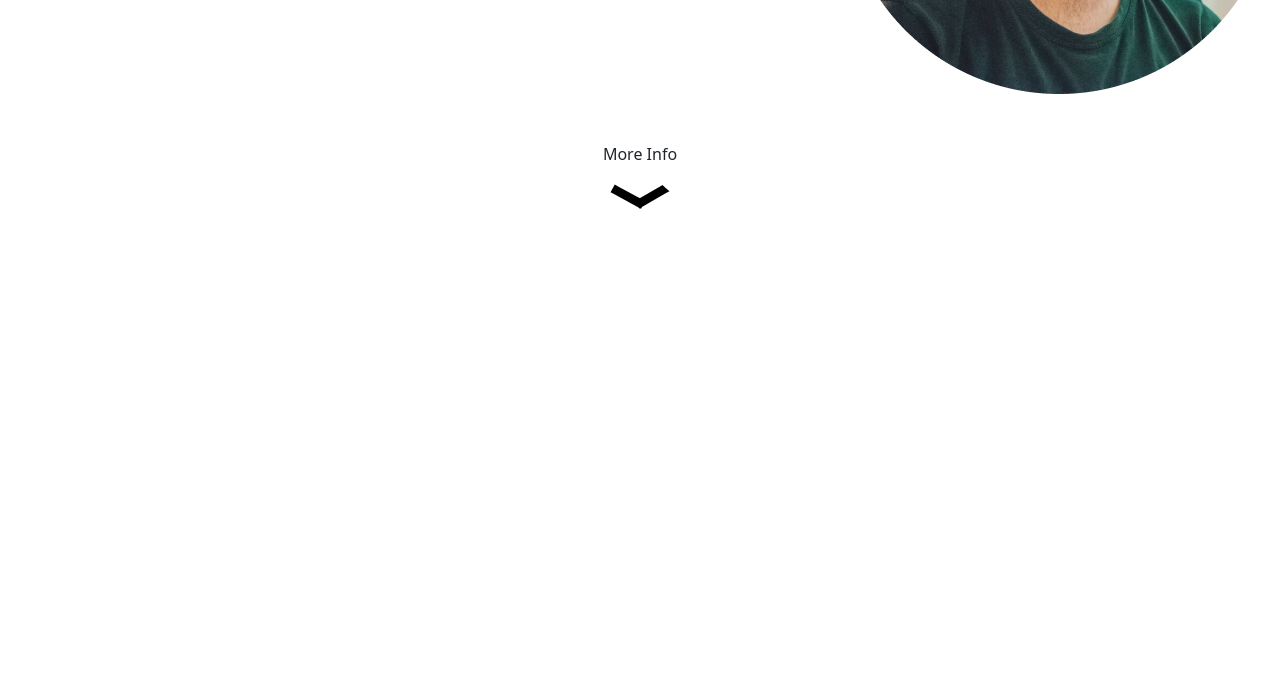
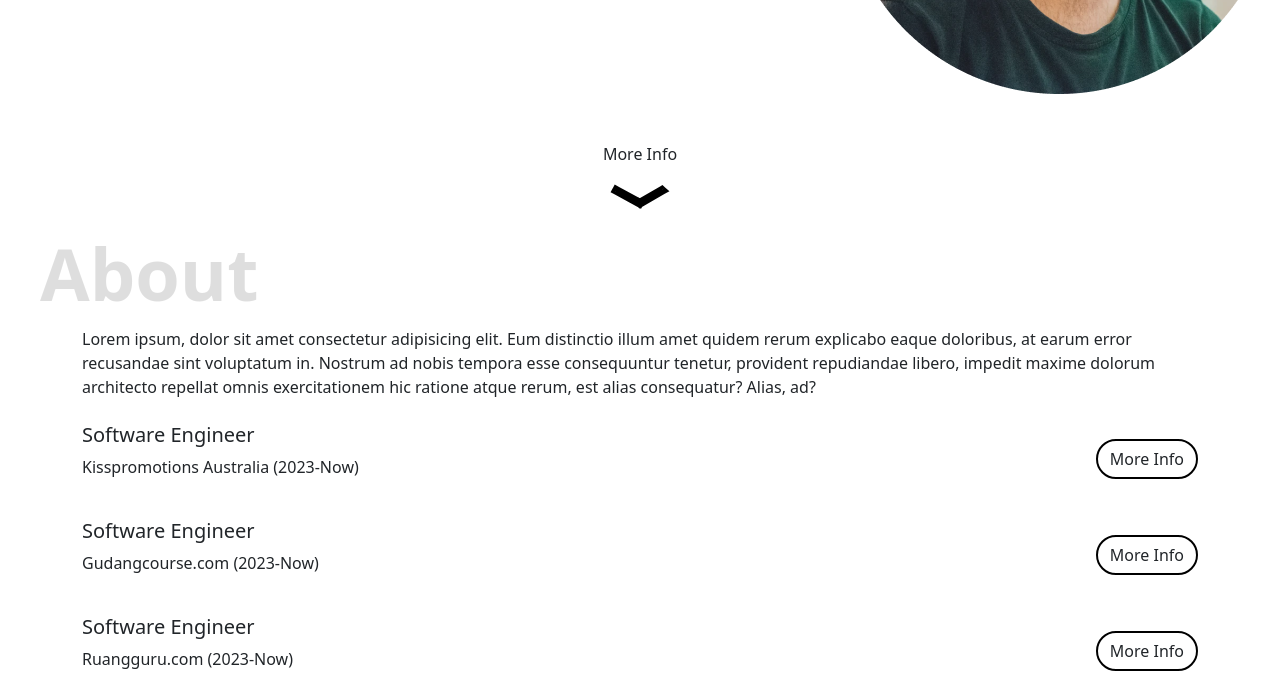
Before and after one commit to verrelb7/Portfolio, a plain HTML site: page index.html in a window 1280 px wide. Shown: the part 530-1217 px from the top of the page. Before the commit the page ends 800 px from the top, so only its background shows below. Drawn offline with nearby package versions, Linux system fonts and the light colour scheme.

Commit message:
add about

```diff
--- a/index.html
+++ b/index.html
@@ -49,6 +49,41 @@
             <img id="arrow" class="mt-2" src="Images/arrow.svg" alt="arrow">
         </div>
      </section>
+     <section id="about" class="about container">
+        <p>Lorem ipsum, dolor sit amet consectetur adipisicing elit. Eum distinctio illum amet quidem rerum explicabo eaque doloribus, at earum error recusandae sint voluptatum in. Nostrum ad nobis tempora esse consequuntur tenetur, provident repudiandae libero, impedit maxime dolorum architecto repellat omnis exercitationem hic ratione atque rerum, est alias consequatur? Alias, ad?</p>
+        <div class="about-exp">
+          <div class="about-exp-item">
+              <div class="about-exp-item-header">
+                <div>
+                  <h5>Software Engineer</h5>
+                  <p>Kisspromotions Australia (2023-Now)</p>
+                </div>
+                <button class="btn button" onclick="toggleDetail(event)">More Info</button>
+              </div>
+              <p class="about-exp-item-detail">Lorem ipsum dolor sit amet consectetur, adipisicing elit. Quidem eos doloribus labore consectetur, excepturi iusto porro cumque aperiam totam, doloremque pariatur cum eligendi eaque ipsum molestias similique fuga atque eius.</p>
+          </div>
+          <div class="about-exp-item">
+            <div class="about-exp-item-header">
+              <div>
+                <h5>Software Engineer</h5>
+                <p>Gudangcourse.com (2023-Now)</p>
+              </div>
+              <button class="btn button" onclick="toggleDetail(event)">More Info</button>
+            </div>
+            <p class="about-exp-item-detail">Lorem ipsum dolor sit amet consectetur, adipisicing elit. Quidem eos doloribus labore consectetur, excepturi iusto porro cumque aperiam totam, doloremque pariatur cum eligendi eaque ipsum molestias similique fuga atque eius.</p>
+        </div>
+        <div class="about-exp-item">
+          <div class="about-exp-item-header">
+            <div>
+              <h5>Software Engineer</h5>
+              <p>Ruangguru.com (2023-Now)</p>
+            </div>
+            <button class="btn button" onclick="toggleDetail(event)">More Info</button>
+          </div>
+          <p class="about-exp-item-detail">Lorem ipsum dolor sit amet consectetur, adipisicing elit. Quidem eos doloribus labore consectetur, excepturi iusto porro cumque aperiam totam, doloremque pariatur cum eligendi eaque ipsum molestias similique fuga atque eius.</p>
+      </div>
+        </div>
+      </section>
     <script src="https://cdn.jsdelivr.net/npm/@popperjs/core@2.11.8/dist/umd/popper.min.js" integrity="sha384-I7E8VVD/ismYTF4hNIPjVp/Zjvgyol6VFvRkX/vR+Vc4jQkC+hVqc2pM8ODewa9r" crossorigin="anonymous"></script>
     <script src="https://cdn.jsdelivr.net/npm/bootstrap@5.3.3/dist/js/bootstrap.min.js" integrity="sha384-0pUGZvbkm6XF6gxjEnlmuGrJXVbNuzT9qBBavbLwCsOGabYfZo0T0to5eqruptLy" crossorigin="anonymous"></script>
     <script src="https://code.jquery.com/jquery-3.7.1.min.js" integrity="sha256-/JqT3SQfawRcv/BIHPThkBvs0OEvtFFmqPF/lYI/Cxo=" crossorigin="anonymous"></script>
--- a/main.js
+++ b/main.js
@@ -0,0 +1,15 @@
+function toggleDetail(e) {
+    const target = $(e.target)
+
+    if($(target).hasClass("active")) {
+        $(target).html("More Info").removeClass("active")
+    } else {
+        $(target).html("less Info").addClass("active")
+    }
+
+
+    const item = $(target).parents(".about-exp-item")
+    const detail = $(item).children(".about-exp-item-detail")
+
+    $(detail).slideToggle()
+}
--- a/style.css
+++ b/style.css
@@ -1,5 +1,18 @@
 section {
     padding-top: 128px;
+    position: relative;
+}
+
+section::before {
+    z-index: -1;
+    content: '';
+    font-size: 72px;
+    color: grey;
+    opacity: 0.25;
+    position: absolute;
+    font-weight: 700;
+    top: 20px;
+    left: -30px;
 }
 
 .btn.button {
@@ -7,7 +20,7 @@ section {
     border-radius: 24px;
 }
 
-.btn.button:hover {
+.btn.button:hover, .btn.button.active {
     border: 2px solid black;
     background-color: black;
     color: white;
@@ -34,6 +47,23 @@ section {
     animation: 2s upDown infinite;
 }
 
+.about::before {
+    content: 'About';
+}
+
+.about-exp-item {
+    margin-top: 24px;
+}
+
+.about-exp-item-header {
+    display: flex;
+    align-items: center;
+    justify-content: space-between;
+}
+.about-exp-item-detail {
+    display: none;
+}
+
 @keyframes upDown {
     0% {
         transform: translateY(0);
```
